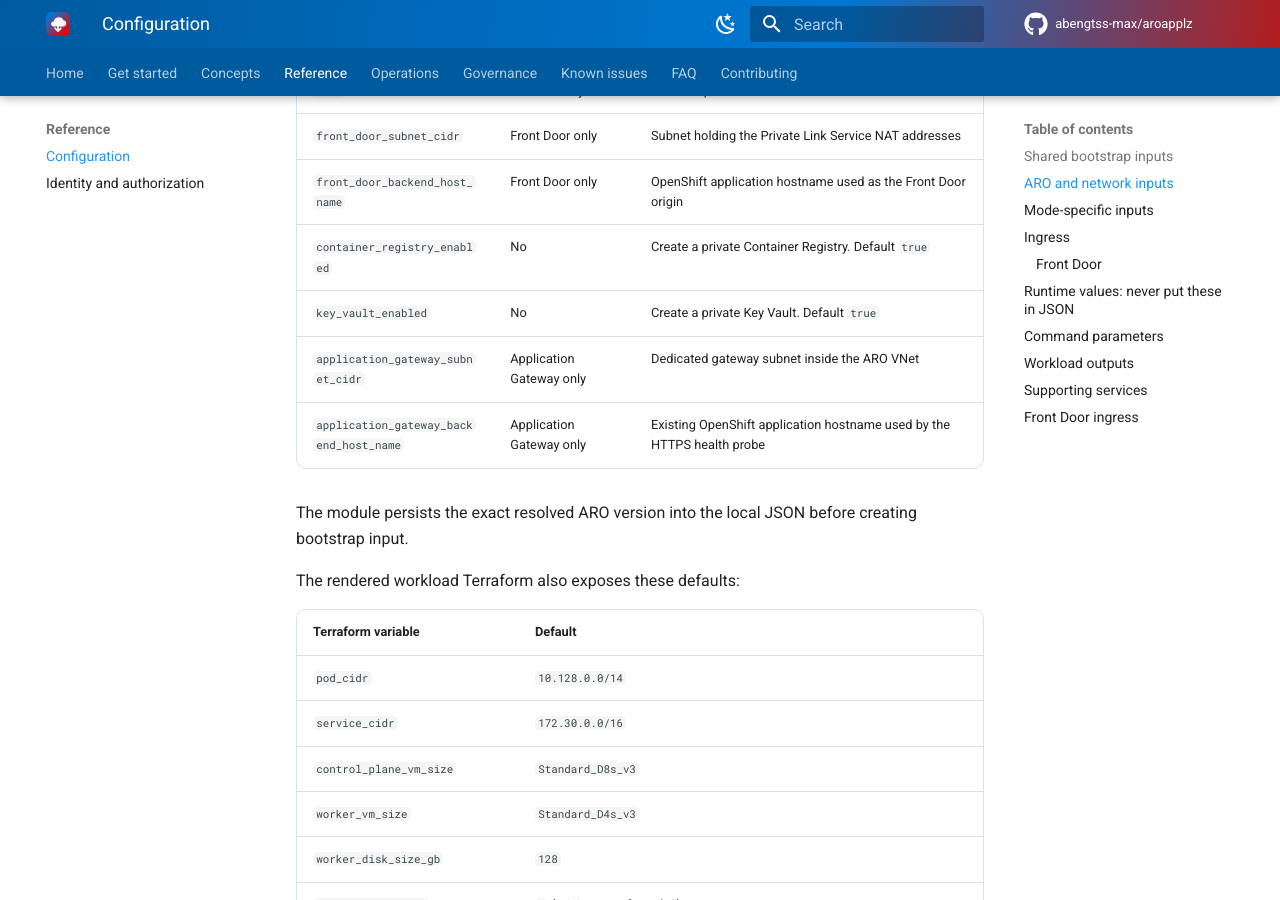
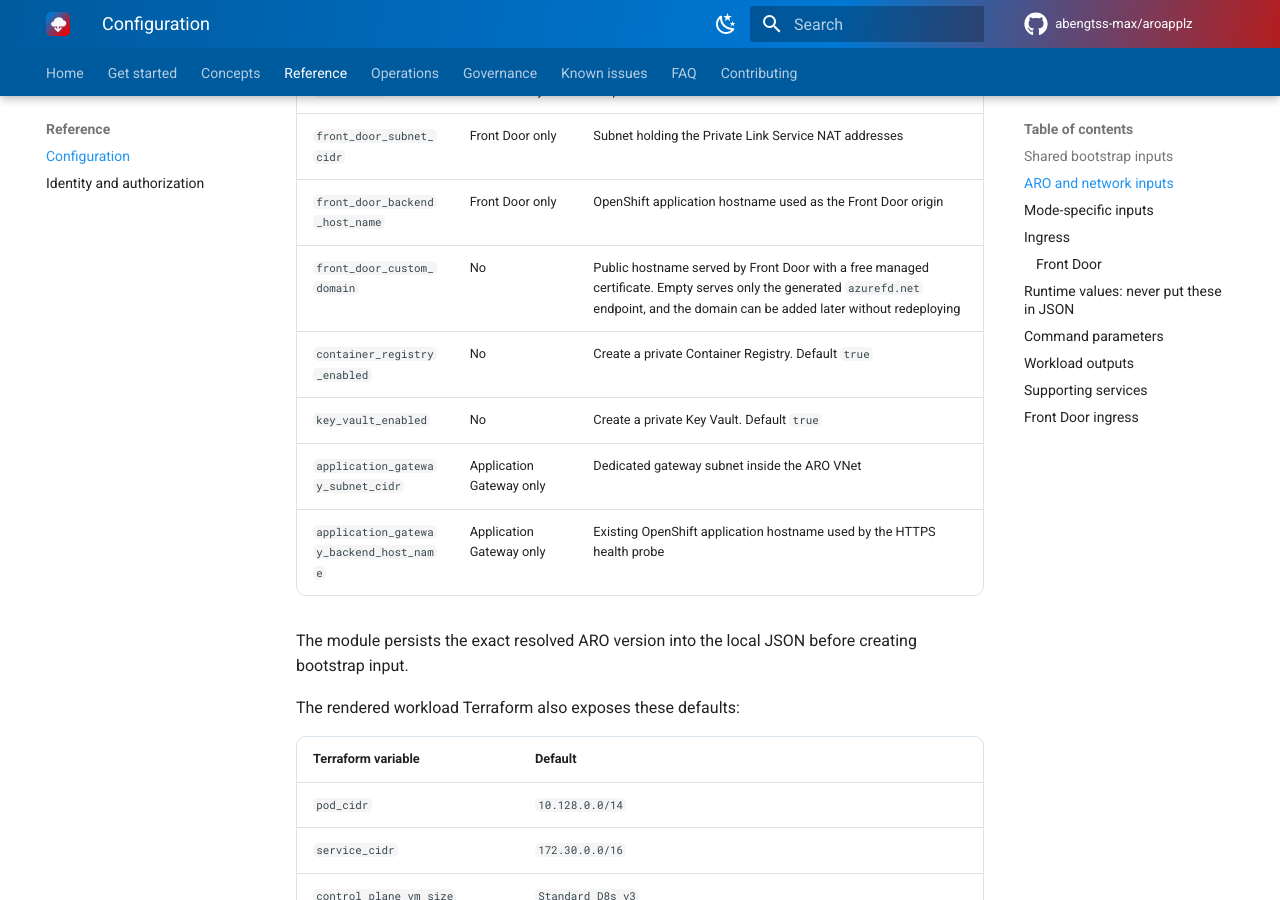
Before and after one commit to abengtss-max/aroapplz, an MkDocs documentation site: the page built from docs/reference/configuration.md, in a window 1280 px wide and 900 px high, scrolled down 2489 px. Built offline with MkDocs 1.6.1 and Material for MkDocs 9.7.7, drawn with Linux system fonts in a browser that asks for light colours; comment, search, counter and statistics services are not loaded.

Commit message:
feat: make the Front Door custom domain a first-class option
The setting reached Terraform but appeared in no config template, reference table, or validation, so nobody would have found it. Normalise the hostname rather than rejecting case, and refuse it outright when ingress_mode is not front_door.

```diff
--- a/docs/reference/configuration.md
+++ b/docs/reference/configuration.md
@@ -51,6 +51,7 @@ For `standalone`, the empty connectivity subscription value is omitted from gene
 | `private_endpoint_subnet_cidr` | Supporting services only | Subnet holding private endpoints for the registry and vault. Required unless both are disabled |
 | `front_door_subnet_cidr` | Front Door only | Subnet holding the Private Link Service NAT addresses |
 | `front_door_backend_host_name` | Front Door only | OpenShift application hostname used as the Front Door origin |
+| `front_door_custom_domain` | No | Public hostname served by Front Door with a free managed certificate. Empty serves only the generated `azurefd.net` endpoint, and the domain can be added later without redeploying |
 | `container_registry_enabled` | No | Create a private Container Registry. Default `true` |
 | `key_vault_enabled` | No | Create a private Key Vault. Default `true` |
 | `application_gateway_subnet_cidr` | Application Gateway only | Dedicated gateway subnet inside the ARO VNet |
```
Also changed, not shown: 4 other files.
